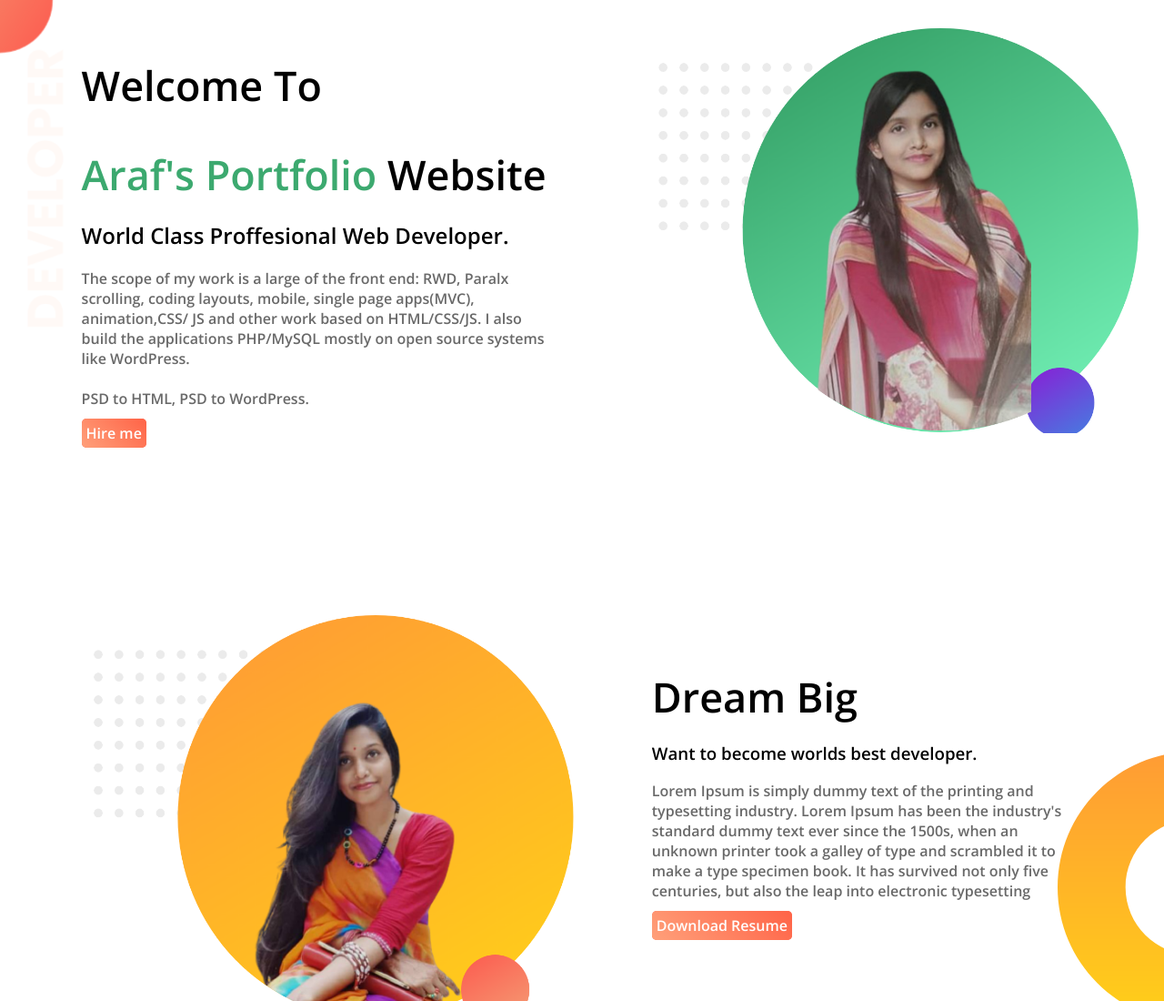
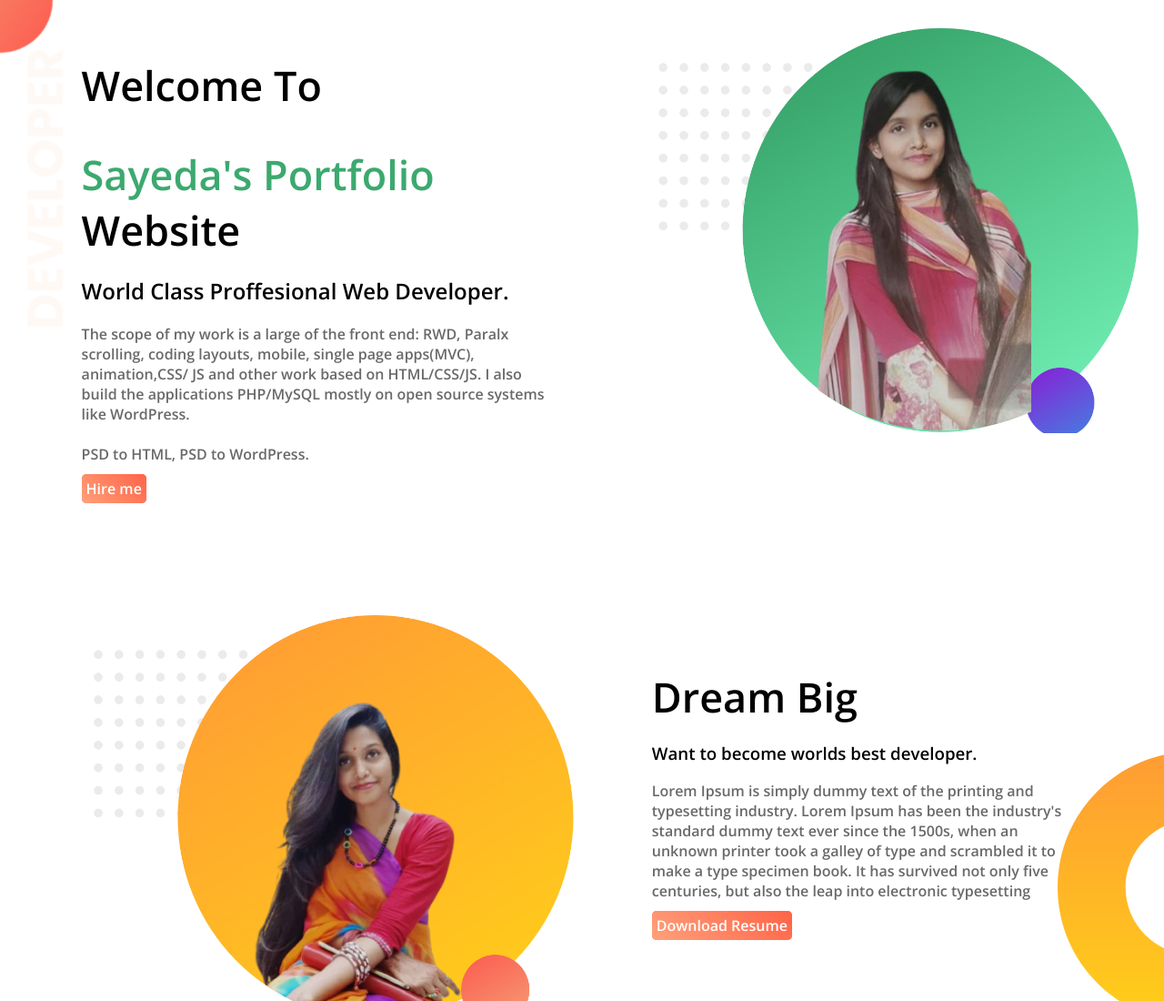
Before and after one commit to Araf687/Sayeda-s-portfolio, a plain HTML site: page index.html in a window 1280 px wide. Shown: the top 1100 px of the page at 91% size. Drawn offline with nearby package versions, Linux system fonts and the light colour scheme.

Commit message:
final submit

```diff
--- a/index.html
+++ b/index.html
@@ -14,7 +14,7 @@
     <section class="top-banner">
         <div class="half-width">
             <h1>Welcome To</h1>
-            <h1><span class="name-highlight">Araf's Portfolio</span> Website</h1>
+            <h1><span class="name-highlight">Sayeda's Portfolio</span> Website</h1>
             <h2>World Class Proffesional Web Developer.</h2>
             <p> The scope of my work is a large of the front end: RWD, Paralx scrolling, coding layouts, mobile, single page apps(MVC), animation,CSS/ JS and other work based on HTML/CSS/JS.
             I also build the applications PHP/MySQL mostly on open source systems like WordPress.
```
